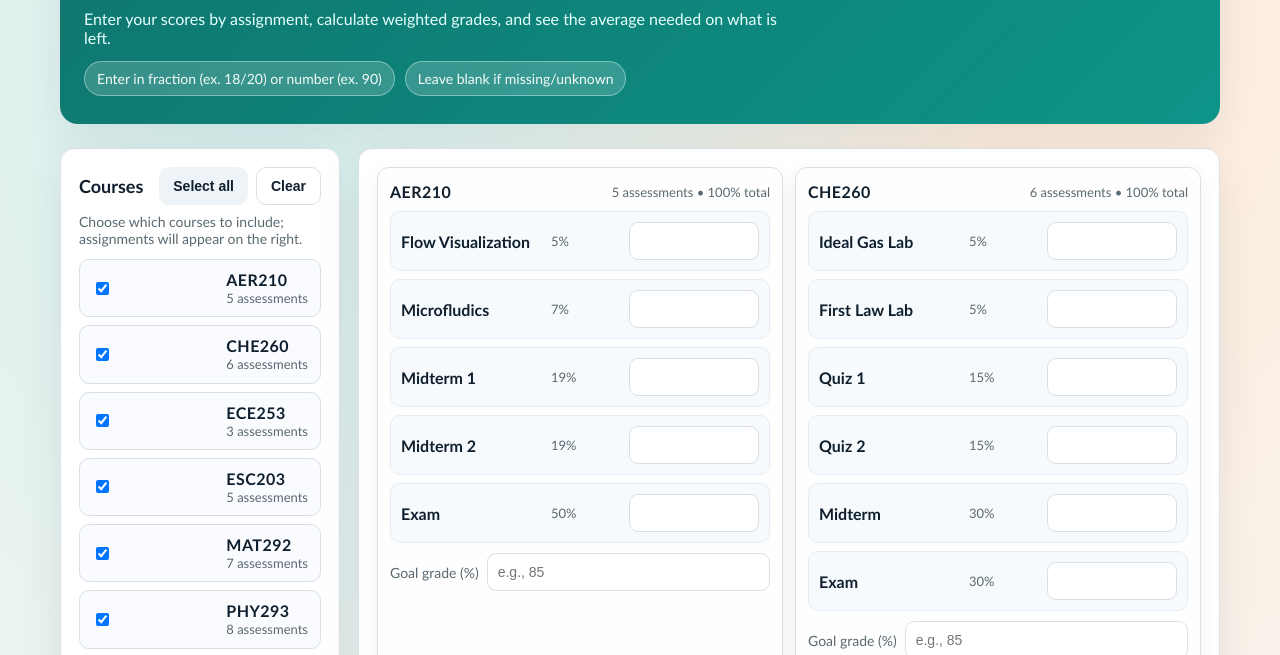
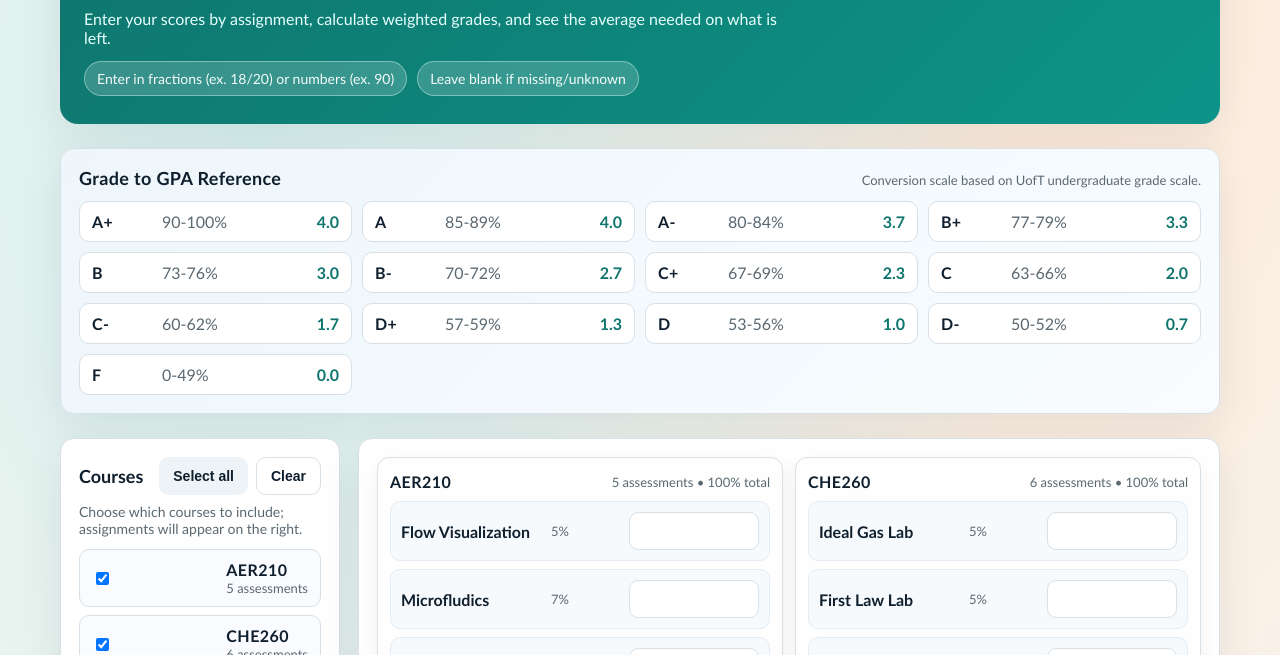
Before and after one commit to bbnt3/y2fall_calculator, a plain HTML site: page index.html in a window 1280 px wide. Shown: the part 121-776 px from the top of the page. Drawn offline with Linux system fonts and the light colour scheme.

Commit message:
added gpa conversion scale

```diff
--- a/index.html
+++ b/index.html
@@ -16,11 +16,85 @@
           Enter your scores by assignment, calculate weighted grades, and see the average needed on what is left.
         </p>
         <div class="tags">
-          <span class="pill">Enter in fraction (ex. 18/20) or number (ex. 90)</span>
+          <span class="pill">Enter in fractions (ex. 18/20) or numbers (ex. 90)</span>
           <span class="pill">Leave blank if missing/unknown</span>
         </div>
       </div>
     </header>
+
+    <section class="grade-scale" aria-labelledby="grade-scale-title">
+      <div class="grade-scale__head">
+        <h2 id="grade-scale-title">Grade to GPA Reference</h2>
+        <p class="grade-scale__caption">Conversion scale based on UofT undergraduate grade scale.</p>
+      </div>
+      <div class="grade-scale__grid">
+        <div class="grade-scale__row">
+          <span class="grade-scale__label">A+</span>
+          <span class="grade-scale__percent">90-100%</span>
+          <span class="grade-scale__gpa">4.0</span>
+        </div>
+        <div class="grade-scale__row">
+          <span class="grade-scale__label">A</span>
+          <span class="grade-scale__percent">85-89%</span>
+          <span class="grade-scale__gpa">4.0</span>
+        </div>
+        <div class="grade-scale__row">
+          <span class="grade-scale__label">A-</span>
+          <span class="grade-scale__percent">80-84%</span>
+          <span class="grade-scale__gpa">3.7</span>
+        </div>
+        <div class="grade-scale__row">
+          <span class="grade-scale__label">B+</span>
+          <span class="grade-scale__percent">77-79%</span>
+          <span class="grade-scale__gpa">3.3</span>
+        </div>
+        <div class="grade-scale__row">
+          <span class="grade-scale__label">B</span>
+          <span class="grade-scale__percent">73-76%</span>
+          <span class="grade-scale__gpa">3.0</span>
+        </div>
+        <div class="grade-scale__row">
+          <span class="grade-scale__label">B-</span>
+          <span class="grade-scale__percent">70-72%</span>
+          <span class="grade-scale__gpa">2.7</span>
+        </div>
+        <div class="grade-scale__row">
+          <span class="grade-scale__label">C+</span>
+          <span class="grade-scale__percent">67-69%</span>
+          <span class="grade-scale__gpa">2.3</span>
+        </div>
+        <div class="grade-scale__row">
+          <span class="grade-scale__label">C</span>
+          <span class="grade-scale__percent">63-66%</span>
+          <span class="grade-scale__gpa">2.0</span>
+        </div>
+        <div class="grade-scale__row">
+          <span class="grade-scale__label">C-</span>
+          <span class="grade-scale__percent">60-62%</span>
+          <span class="grade-scale__gpa">1.7</span>
+        </div>
+        <div class="grade-scale__row">
+          <span class="grade-scale__label">D+</span>
+          <span class="grade-scale__percent">57-59%</span>
+          <span class="grade-scale__gpa">1.3</span>
+        </div>
+        <div class="grade-scale__row">
+          <span class="grade-scale__label">D</span>
+          <span class="grade-scale__percent">53-56%</span>
+          <span class="grade-scale__gpa">1.0</span>
+        </div>
+        <div class="grade-scale__row">
+          <span class="grade-scale__label">D-</span>
+          <span class="grade-scale__percent">50-52%</span>
+          <span class="grade-scale__gpa">0.7</span>
+        </div>
+        <div class="grade-scale__row">
+          <span class="grade-scale__label">F</span>
+          <span class="grade-scale__percent">0-49%</span>
+          <span class="grade-scale__gpa">0.0</span>
+        </div>
+      </div>
+    </section>
 
     <main class="layout">
       <section class="panel controls">
@@ -34,7 +108,7 @@
         <p class="hint">Choose which courses to include; assignments will appear on the right.</p>
         <div id="course-list" class="stack"></div>
         <div class="callout">
-          <strong>Input tips:</strong> use fractions or numbers (don't need to type %). Leave empty or type <code>none</code> for missing grades.
+          <strong>Input tips:</strong> use fractions or numbers (don't need to type %). Leave empty or type none for missing grades.
         </div>
       </section>
 
--- a/style.css
+++ b/style.css
@@ -367,6 +367,66 @@ button:hover {
   color: #7b1f32;
 }
 
+.grade-scale {
+  margin-top: 24px;
+  padding: 18px;
+  border-radius: var(--radius);
+  border: 1px solid var(--border);
+  background: linear-gradient(135deg, #eef6fb, #f8fcff);
+  box-shadow: var(--shadow);
+}
+
+.grade-scale__head {
+  display: flex;
+  flex-wrap: wrap;
+  align-items: baseline;
+  justify-content: space-between;
+  gap: 8px;
+}
+
+.grade-scale__head h2 {
+  margin: 0;
+  font-size: 18px;
+  letter-spacing: 0.02em;
+}
+
+.grade-scale__caption {
+  margin: 0;
+  color: var(--muted);
+  font-size: 13px;
+}
+
+.grade-scale__grid {
+  display: grid;
+  grid-template-columns: repeat(auto-fit, minmax(220px, 1fr));
+  gap: 10px;
+  margin-top: 12px;
+}
+
+.grade-scale__row {
+  display: grid;
+  grid-template-columns: 70px 1fr auto;
+  align-items: center;
+  padding: 10px 12px;
+  border-radius: 10px;
+  background: #ffffff;
+  border: 1px solid var(--border);
+  font-weight: 600;
+}
+
+.grade-scale__label {
+  letter-spacing: 0.02em;
+}
+
+.grade-scale__percent {
+  color: var(--muted);
+  font-weight: 500;
+}
+
+.grade-scale__gpa {
+  color: var(--accent);
+}
+
 @media (max-width: 960px) {
   .layout {
     grid-template-columns: 1fr;
```
